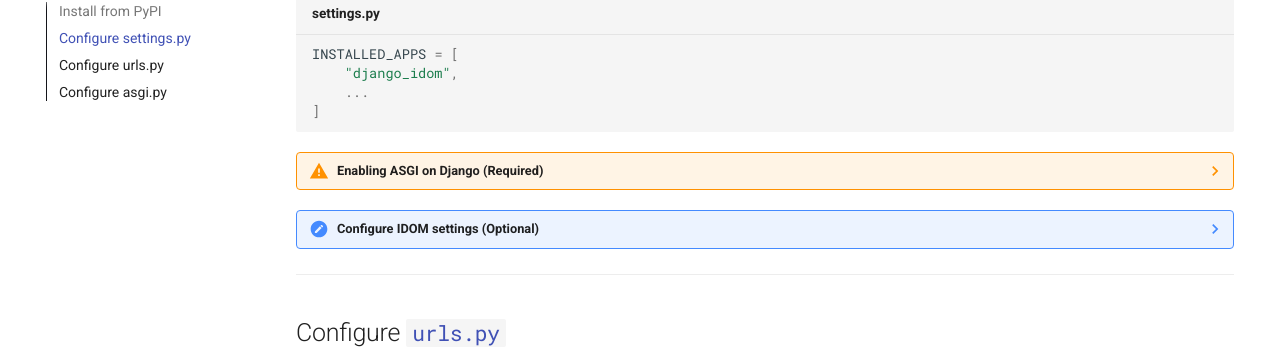
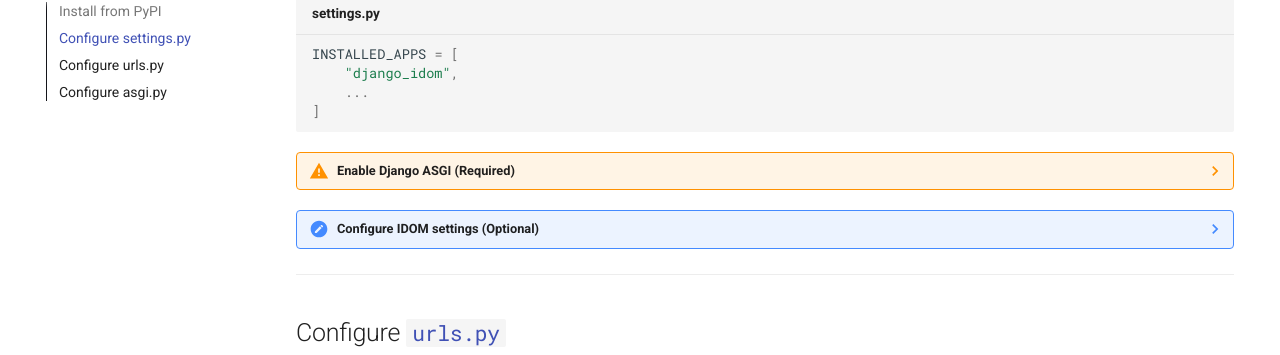
Before and after one commit to reactive-python/reactpy-django, an MkDocs documentation site: the page built from docs/installation/index.md, in a window 1280 px wide and 900 px high, scrolled down 572 px. Shown: the part 97-452 px from the top of the window. Built offline with MkDocs 1.6.1 and Material for MkDocs 9.7.7, drawn with Linux system fonts in a browser that asks for light colours; comment, search, counter and statistics services are not loaded.

Commit message:
clean up Enable Django ASGI warning

````diff
--- a/docs/installation/index.md
+++ b/docs/installation/index.md
@@ -23,11 +23,14 @@ INSTALLED_APPS = [
 ]
 ```
 
-??? warning "Enabling ASGI on Django (Required)"
+??? warning "Enable Django ASGI (Required)"
 
     Django-IDOM requires ASGI in order to use Websockets.
 
-    If you haven't [enabled ASGI](https://channels.readthedocs.io/en/stable/installation.html) on your Django project yet, you'll need to add `channels` to `INSTALLED_APPS` and set your `ASGI_APPLICATION` variable.
+    If you haven't enabled ASGI on your Django project yet, you'll need to add `channels` to `INSTALLED_APPS` and set your `ASGI_APPLICATION` variable.
+
+    Read the [Django Channels Docs](https://channels.readthedocs.io/en/stable/installation.html) for more info.
+
     ```python title="settings.py"
     INSTALLED_APPS = [
         "channels",
````
